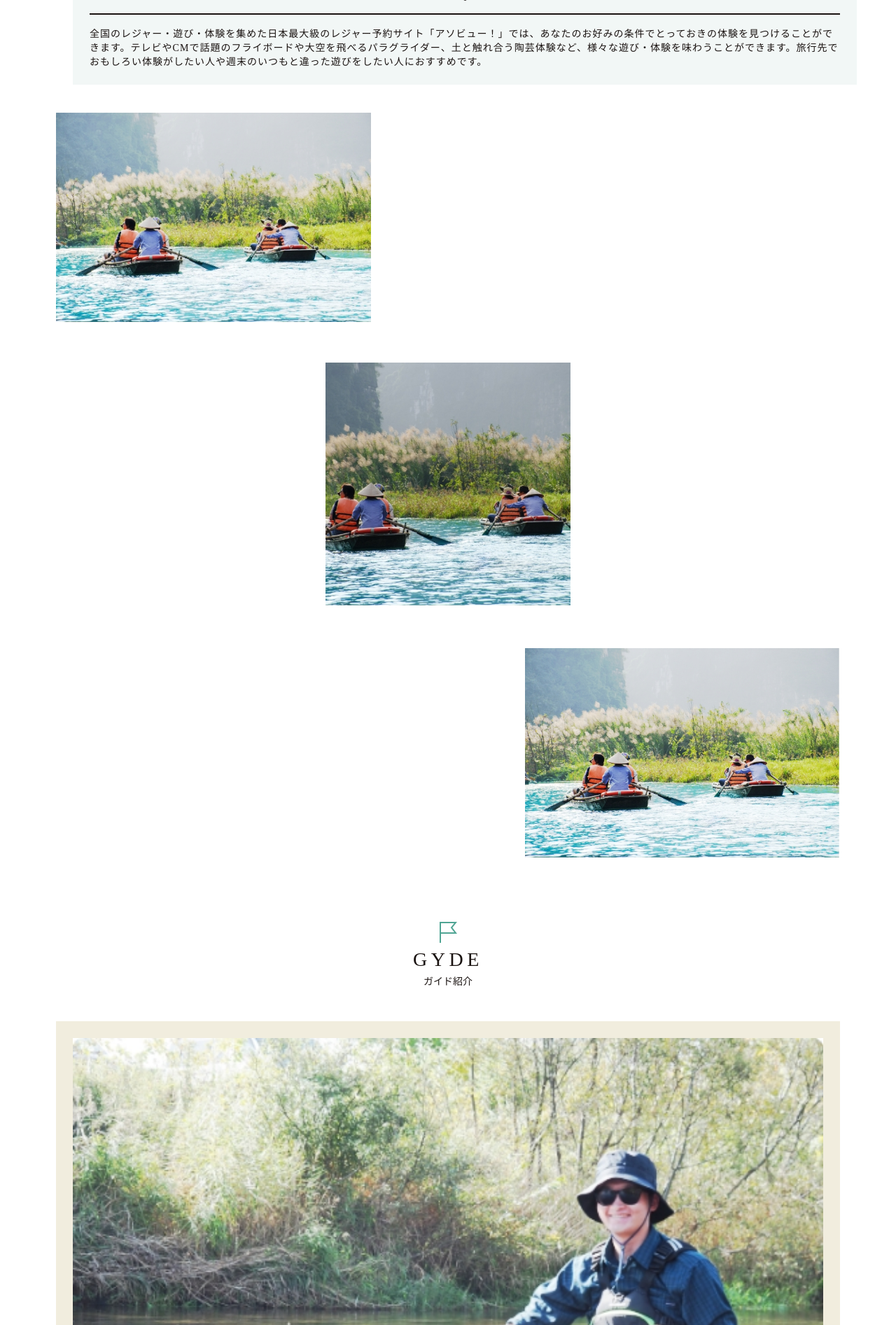
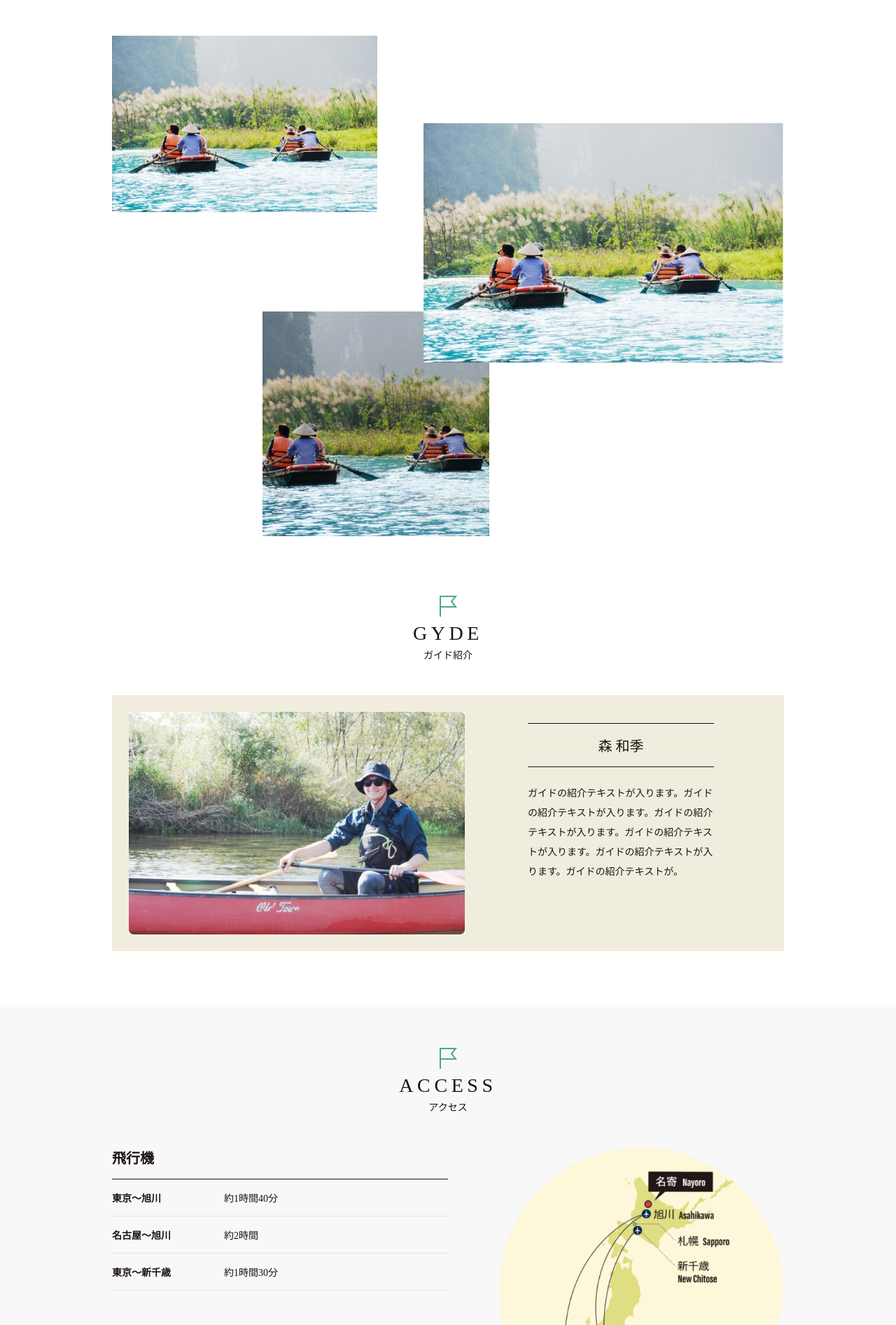
Before and after one commit to shinmikouji/nayoroshi_kankou, a PHP site: page /about.html in a window 1280 px wide. Shown: the part 747-2640 px from the top of the page at 70% size. Run offline with PHP 8.4, Linux system fonts and the light colour scheme.

Commit message:
about-pc作成

```diff
--- a/about.html
+++ b/about.html
@@ -73,8 +73,12 @@
         <p class="c-titleArea__subTitle--black">ガイド紹介</p>
         <div class="p-about__guideItem">
           <img src="/image/about/img-04.jpg" alt="" class="p-about__guideItemImage">
+          <div class="p-about__guideItemCont">
             <h2 class="p-about__guideItemTitle">森 和季</h2>
-          <p class="p-about__guideItemSubtitle">ガイドの紹介テキストが入ります。ガイドの紹介テキストが入ります。ガイドの紹介テキストが入ります。ガイドの紹介テキストが入ります。ガイドの紹介テキストが入ります。ガイドの紹介テキストが。</p>
+            <p class="p-about__guideItemSubtitle">
+              ガイドの紹介テキストが入ります。ガイドの紹介テキストが入ります。ガイドの紹介テキストが入ります。ガイドの紹介テキストが入ります。ガイドの紹介テキストが入ります。ガイドの紹介テキストが。
+            </p>
+          </div>
         </div>
       </div>
     </section>
@@ -87,6 +91,7 @@
         <p class="c-titleArea__subTitle--black">アクセス</p>
         <ul class="p-about__accessList">
           <li class="p-about__accessItem">
+            <div class="p-about__accessItemCont">
               <h3 class="p-about__accessItemTitle">飛行機</h3>
               <dl>
                 <div>
@@ -102,11 +107,13 @@
                   <dd>約1時間30分</dd>
                 </div>
               </dl>
+            </div>
             <div class="p-about__accessItemImage">
               <img src="/image/about/img-05.png" alt="日本地図に関しての画像">
             </div>
           </li>
           <li class="p-about__accessItem">
+            <div class="p-about__accessItemCont">
               <h3 class="p-about__accessItemTitle">自動車</h3>
               <dl>
                 <div>
@@ -118,8 +125,13 @@
                   <dd>約2時間</dd>
                 </div>
               </dl>
+            </div>
+            <div class="p-about__accessItemImage--second c-display--pc">
+              <img src="/image/about/img-06.png" alt="北海道地図に関しての画像">
+            </div>
           </li>
           <li class="p-about__accessItem">
+            <div class="p-about__accessItemCont">
               <h3 class="p-about__accessItemTitle">JR北海道</h3>
               <dl>
                 <div>
@@ -131,8 +143,10 @@
                   <dd>約2時間30分</dd>
                 </div>
               </dl>
+            </div>
           </li>
           <li class="p-about__accessItem">
+            <div class="p-about__accessItemCont">
               <h3 class="p-about__accessItemTitle">バス</h3>
               <dl>
                 <div>
@@ -144,8 +158,9 @@
                   <dd>約3時間40分</dd>
                 </div>
               </dl>
-            <div class="p-about__accessItemImage--second">
+              <div class="p-about__accessItemImage--second c-display--sp">
                 <img src="/image/about/img-06.png" alt="北海道地図に関しての画像">
+              </div>
             </div>
           </li>
         </ul>
--- a/css/style.css
+++ b/css/style.css
@@ -113,7 +113,7 @@
 }
 
 .c-contentWidth {
-  max-width: 1120px;
+  max-width: 960px;
   margin: 0 auto;
 }
 
@@ -1272,6 +1293,12 @@ html {
   font-size: 14px;
   font-size: 1.4rem;
 }
+@media screen and (min-width: 1025px) {
+  .p-about__heroTextAreaText {
+    font-size: 16px;
+    font-size: 1.6rem;
+  }
+}
 
 .p-about__heroTextAreaIcon {
   padding: 16px 0;
@@ -1282,19 +1309,46 @@ html {
   height: 81px;
 }
 
+.p-about__imageList {
+  position: relative;
+}
+@media screen and (min-width: 1025px) {
+  .p-about__imageList {
+    margin-top: 80px;
+  }
+}
+@media screen and (min-width: 1025px) {
+  .p-about__imageList .p-about__imageItem {
+    position: absolute;
+    display: inline-block;
+  }
+}
+@media screen and (min-width: 1025px) {
+  .p-about__imageList .p-about__imageItem:first-child {
+    top: 0;
+    left: 0;
+  }
+}
 .p-about__imageList .p-about__imageItem:first-child img {
   width: 242px;
   height: 161px;
 }
 @media screen and (min-width: 1025px) {
   .p-about__imageList .p-about__imageItem:first-child img {
-    width: 450px;
+    width: 379px;
     height: auto;
   }
 }
 .p-about__imageList .p-about__imageItem:nth-child(2) {
   margin-top: 56px;
   text-align: center;
+}
+@media screen and (min-width: 1025px) {
+  .p-about__imageList .p-about__imageItem:nth-child(2) {
+    top: 394px;
+    right: 421px;
+    margin-top: 0;
+  }
 }
 .p-about__imageList .p-about__imageItem:nth-child(2) img {
   width: 207px;
@@ -1302,7 +1356,7 @@ html {
 }
 @media screen and (min-width: 1025px) {
   .p-about__imageList .p-about__imageItem:nth-child(2) img {
-    width: 350px;
+    width: 324px;
     height: auto;
   }
 }
@@ -1310,13 +1364,20 @@ html {
   margin-top: 56px;
   text-align: right;
 }
+@media screen and (min-width: 1025px) {
+  .p-about__imageList .p-about__imageItem:nth-child(3) {
+    top: 125px;
+    right: 0;
+    margin-top: 0;
+  }
+}
 .p-about__imageList .p-about__imageItem:nth-child(3) img {
   width: 328px;
   height: 218px;
 }
 @media screen and (min-width: 1025px) {
   .p-about__imageList .p-about__imageItem:nth-child(3) img {
-    width: 450px;
+    width: 515px;
     height: auto;
   }
 }
@@ -1324,12 +1385,37 @@ html {
 .p-about__guide {
   margin-top: 80px;
   padding: 0 24px;
+}
+@media screen and (min-width: 1025px) {
+  .p-about__guide {
+    margin-top: 870px;
+  }
 }
 
 .p-about__guideItem {
   margin-top: 48px;
   padding: 24px 24px 56px;
   background-color: #F1EDDE;
+}
+@media screen and (min-width: 1025px) {
+  .p-about__guideItem {
+    display: flex;
+    padding-right: 100px;
+    padding-bottom: 24px;
+  }
+}
+
+@media screen and (min-width: 1025px) {
+  .p-about__guideItemImage {
+    width: 480px;
+    height: auto;
+  }
+}
+
+@media screen and (min-width: 1025px) {
+  .p-about__guideItemCont {
+    margin-left: 90px;
+  }
 }
 
 .p-about__guideItemTitle {
@@ -1347,7 +1433,13 @@ html {
   font-size: 14px;
   font-size: 1.4rem;
 }
-
+@media screen and (min-width: 1025px) {
+  .p-about__guideItemSubtitle {
+    line-height: 2em;
+  }
+}
+
+/* アクセス */
 .p-about__access {
   margin-top: 80px;
   padding: 48px 16px;
@@ -1358,15 +1450,37 @@ html {
   margin-top: 48px;
 }
 
+.p-about__accessItem:first-child {
+  display: flex;
+  flex-direction: column;
+}
+@media screen and (min-width: 1025px) {
+  .p-about__accessItem:first-child {
+    flex-direction: row;
+    justify-content: space-between;
+  }
+}
 .p-about__accessItem:nth-child(2) {
   margin-top: 48px;
 }
-
-.p-about__accessItem:nth-child(3),
-.p-about__accessItem:last-child {
+@media screen and (min-width: 1025px) {
+  .p-about__accessItem:nth-child(2) {
+    display: flex;
+    justify-content: space-between;
+  }
+}
+.p-about__accessItem:nth-child(3), .p-about__accessItem:last-child {
   margin-top: 32px;
 }
-
+@media screen and (min-width: 1025px) {
+  .p-about__accessItem .p-about__accessItemCont {
+    width: 50%;
+  }
+}
+.p-about__accessItem dl {
+  padding-top: 16px;
+  border-top: 1px solid #1A1311;
+}
 .p-about__accessItem dl div {
   display: flex;
   align-items: center;
@@ -1375,16 +1489,19 @@ html {
   font-size: 1.4rem;
   border-bottom: 1px solid #E2E2E2;
 }
-.p-about__accessItem dl div dt {
+.p-about__accessItem dl div:first-child {
+  padding-top: 0;
+}
+.p-about__accessItem dl dt {
   width: 25%;
   font-weight: 600;
 }
-.p-about__accessItem dl div dt span {
+.p-about__accessItem dl dt span {
   font-size: 11px;
   font-size: 1.1rem;
   font-weight: normal;
 }
-.p-about__accessItem dl div dd {
+.p-about__accessItem dl dd {
   margin-left: 40px;
 }
 
@@ -1393,7 +1510,6 @@ html {
   font-size: 20px;
   font-size: 2rem;
   font-weight: 600;
-  border-bottom: 1px solid #1A1311;
 }
 
 .p-about__accessItemImage {
@@ -1402,6 +1518,7 @@ html {
 }
 @media screen and (min-width: 1025px) {
   .p-about__accessItemImage {
+    margin-top: 0;
     text-align: left;
   }
 }
@@ -1411,7 +1528,8 @@ html {
 }
 @media screen and (min-width: 1025px) {
   .p-about__accessItemImage img {
-    width: 279px;
+    width: 416px;
+    height: fit-content;
   }
 }
 
--- a/scss/foundation/_variable.scss
+++ b/scss/foundation/_variable.scss
@@ -15,4 +15,4 @@ $color-10: #F1EDDE;
 $border-color-01: #E2E2E2;
 
 /*-- width --*/
-$pc-width: 1120px;
+$pc-width: 960px;
--- a/scss/object/_about.scss
+++ b/scss/object/_about.scss
@@ -3,20 +3,26 @@
 
 /* メインビジュアル */
 .p-about__hero {
+  background-image: url('/image/about/main-sp.jpg');
+  background-size: cover;
+  @include m.mq(pc) {
     background-image: url('/image/about/main.jpg');
-  background-size: cover;
+  }
   &:before {
     content: '';
     display: block;
     padding-bottom: 156%;
     @include m.mq(pc) {
-      padding-bottom: 56%;
+      padding-bottom: 39%;
     }
   }
 }
 
 .p-about__heroTextArea {
   padding: 0 0 40px 48px;
+  @include m.mq(pc) {
+    padding: 0;
+  }
 }
 
 .p-about__heroTextAreaCont {
@@ -24,6 +30,9 @@
   padding: 24px;
   letter-spacing: 0.1em;
   background-color: g.$color-08;
+  @include m.mq(pc) {
+    padding-bottom: 40px;
+  }
 }
 
 .p-about__heroTextAreaTitle {
@@ -33,6 +42,10 @@
   font-weight: 600;
   text-align: center;
   border-top: 2px solid g.$color-black;
+  @include m.mq(pc) {
+    font-size: 28px;
+    font-size: 2.8rem;
+  }
 }
 
 .p-about__heroTextAreaTop {
@@ -43,6 +56,10 @@
   padding-top: 16px;
   font-size: 14px;
   font-size: 1.4rem;
+  @include m.mq(pc) {
+    font-size: 16px;
+    font-size: 1.6rem;
+  }
 }
 
 .p-about__heroTextAreaIcon {
@@ -55,12 +72,28 @@
 }
 
 .p-about__imageList {
+  position: relative;
+  @include m.mq(pc) {
+    margin-top: 80px;
+  }
+
+  .p-about__imageItem {
+    @include m.mq(pc) {
+      position: absolute;
+      display: inline-block;
+    }
+  }
+
   .p-about__imageItem:first-child {
+    @include m.mq(pc) {
+      top: 0;
+      left: 0;
+    }
     img {
       width: 242px;
       height: 161px;
       @include m.mq(pc) {
-        width: 450px;
+        width: 379px;
         height: auto;
       }
     }
@@ -69,11 +102,16 @@
   .p-about__imageItem:nth-child(2) {
     margin-top: 56px;
     text-align: center;
+    @include m.mq(pc) {
+      top: 394px;
+      right: 421px;
+      margin-top: 0;
+    }
     img {
       width: 207px;
       height: 207px;
       @include m.mq(pc) {
-        width: 350px;
+        width: 324px;
         height: auto;
       }
     }
@@ -82,11 +120,16 @@
   .p-about__imageItem:nth-child(3) {
     margin-top: 56px;
     text-align: right;
+    @include m.mq(pc) {
+      top: 125px;
+      right: 0;
+      margin-top: 0;
+    }
     img {
       width: 328px;
       height: 218px;
       @include m.mq(pc) {
-        width: 450px;
+        width: 515px;
         height: auto;
       }
     }
@@ -96,16 +139,33 @@
 .p-about__guide {
   margin-top: 80px;
   padding: 0 24px;
+  @include m.mq(pc) {
+    margin-top: 870px;
+  }
 }
 
 .p-about__guideItem {
   margin-top: 48px;
   padding: 24px 24px 56px;
   background-color: g.$color-10;
+  @include m.mq(pc) {
+    display: flex;
+    padding-right: 100px;
+    padding-bottom: 24px;
+  }
 }
 
 .p-about__guideItemImage {
+  @include m.mq(pc) {
+    width: 480px;
+    height: auto;
+  }
+}
 
+.p-about__guideItemCont {
+  @include m.mq(pc) {
+    margin-left: 90px;
+  }
 }
 
 .p-about__guideItemTitle {
@@ -122,8 +182,12 @@
   margin-top: 24px;
   font-size: 14px;
   font-size: 1.4rem;
+  @include m.mq(pc) {
+    line-height: 2em;
+  }
 }
 
+/* アクセス */
 .p-about__access {
   margin-top: 80px;
   padding: 48px 16px;
@@ -134,22 +198,48 @@
   margin-top: 48px;
 }
 
-.p-about__accessItem:nth-child(2) {
-  margin-top: 48px;
+.p-about__accessItem {
+  &:first-child {
+    display: flex;
+    flex-direction: column;
+    @include m.mq(pc) {
+      flex-direction: row;
+      justify-content: space-between;
+    }
   }
 
-.p-about__accessItem:nth-child(3),
-.p-about__accessItem:last-child {
+  &:nth-child(2) {
+    margin-top: 48px;
+    @include m.mq(pc) {
+      display: flex;
+      justify-content: space-between;
+    }
+  }
+
+  &:nth-child(3), &:last-child {
     margin-top: 32px;
   }
 
-.p-about__accessItem dl div{
+  .p-about__accessItemCont {
+    @include m.mq(pc) {
+      width: 50%;
+    }
+  }
+
+  dl {
+    padding-top: 16px;
+    border-top: 1px solid g.$color-black;
+    div {
       display: flex;
       align-items: center;
       padding: 16px 0px;
       font-size: 14px;
       font-size: 1.4rem;
       border-bottom: 1px solid g.$border-color-01;
+      &:first-child {
+        padding-top: 0;
+      }
+    }
     dt {
       width: 25%;
       font-weight: 600;
@@ -163,26 +253,28 @@
       margin-left: 40px;
     }
   }
+}
 
 .p-about__accessItemTitle {
   padding-bottom: 16px;
   font-size: 20px;
   font-size: 2rem;
   font-weight: 600;
-  border-bottom: 1px solid g.$color-black;
 }
 
 .p-about__accessItemImage {
   margin-top: 40px;
   text-align: center;
   @include m.mq(pc) {
+    margin-top: 0;
     text-align: left;
   }
   img {
     width: 279px;
     height: 272px;
     @include m.mq(pc) {
-      width: 279px;
+      width: 416px;
+      height: fit-content;
     }
   }
 }
@@ -191,20 +283,26 @@
   margin-top: 40px;
   text-align: center;
   @include m.mq(pc) {
+    margin-top: 0;
     text-align: left;
   }
   img {
     width: 343px;
     height: 243px;
     @include m.mq(pc) {
-      width: 343px;
+      width: 416px;
+      height: fit-content;
     }
   }
 }
 
+/* リンク集 */
 .p-about__links {
   margin-top: 80px;
   padding: 0 16px 80px;
+  @include m.mq(pc) {
+    padding: 0 0 80px;
+  }
 }
 
 .p-about__linksIcon {
@@ -213,31 +311,45 @@
   width: 16px;
   height: 18px;
   margin: 0 auto;
-  @include m.mq(pc) {
-    width: 14px;
-    height: 17px;
-  }
 }
 
 .p-about__linksTitle {
   margin-top: 9px;
   font-size: 16px;
   font-size: 1.6rem;
-  font-weight: 500;
+  font-weight: 600;
   text-align: center;
+  @include m.mq(pc) {
+    font-size: 20px;
+    font-size: 2rem;
+  }
 }
 
 .p-about__linksImageList--big {
   margin-top: 48px;
+  @include m.mq(pc) {
+    display: flex;
+    gap: 48px;
+  }
 
   .p-about__linksImageItems {
+    @include m.mq(pc) {
+      width: calc((100% - 48px) / 2);
+    }
     img {
       width: 343px;
       height: 227px;
+      @include m.mq(pc) {
+        width: 100%;
+        height: fit-content;
+      }
     }
 
     &:not(:first-child) {
       margin-top: 40px;
+      @include m.mq(pc) {
+        margin-top: 0;
+      }
     }
   }
 
@@ -245,6 +357,7 @@
     margin-top: 16px;
     font-size: 14px;
     font-size: 1.4rem;
+    line-height: 2em;
   }
 }
 
@@ -256,13 +369,23 @@
 
   .p-about__linksImageItems {
     width: calc((100% - 17px) / 2);
+    @include m.mq(pc) {
+      width: calc((100% - 48px * 2) / 3);
+    }
     img {
       width: 162px;
       height: 108px;
+      @include m.mq(pc) {
+        width: 100%;
+        height: fit-content;
+      }
     }
 
     &:nth-child(n + 3) {
       margin-top: 40px;
+      @include m.mq(pc) {
+        margin-top: 0;
+      }
     }
   }
 
```
Also changed, not shown: other parts of css/style.css (+82 -14 lines), image/about/main-sp.jpg (added), image/about/main.jpg, 1 other file. Lines whose indentation alone changed are shown as unchanged.
